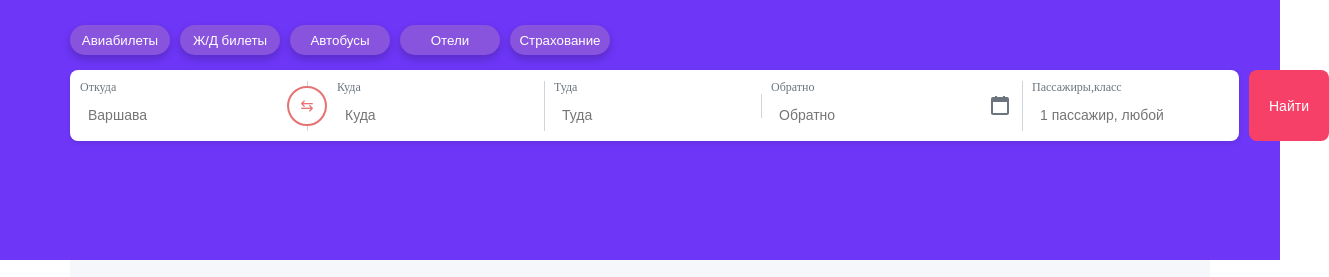
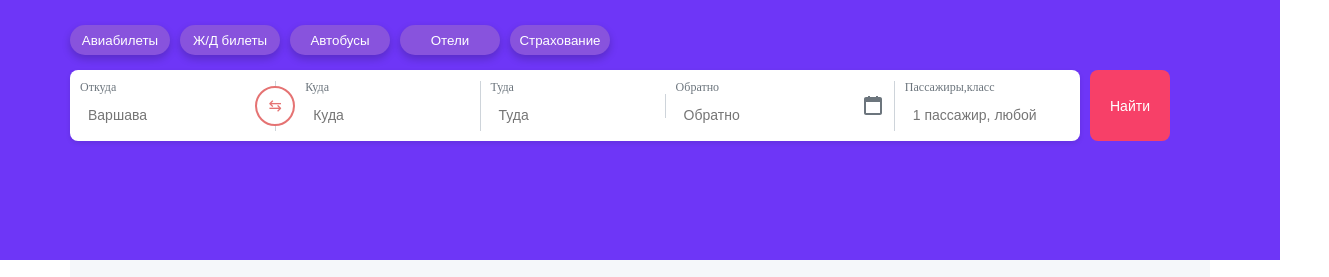
Before and after one commit to eviltech/html, a plain HTML site: page index.html in a window 1280 px wide. Shown: the part 140-417 px from the top of the page, 1329 px wide, since content can reach past the window. Drawn offline with Linux system fonts and the light colour scheme.

Commit message:
rework section main

```diff
--- a/css/style.css
+++ b/css/style.css
@@ -94,6 +94,7 @@ ul, li {
     display: flex;
     align-items: stretch;  /* Растягиваем элементы по высоте */
     gap: 10px; /* Отступ между формой и кнопкой */
+    flex-wrap: wrap; /* Разрешаем обтекание элементов */
 }
 
 .search-form {
@@ -105,6 +106,7 @@ ul, li {
     box-shadow: 0 2px 5px rgba(0, 0, 0, 0.1);
     gap: 10px;
     flex-grow: 1; /* Форма будет растягиваться по ширине */
+    max-width: calc(100% - 130px); /* Ограничение ширины формы, чтобы кнопка не выходила */
 }
 
 /* Группы полей ввода */
@@ -232,6 +234,8 @@ ul, li {
     cursor: pointer;
     font-size: 14px;
     transition: background-color 0.3s ease;
+    max-width: 120px; /* Ограничение ширины кнопки */
+    white-space: nowrap; /* Предотвращаем перенос текста */
 }
 
 /* Эффект при наведении на кнопку "Найти" */
```
Also changed, not shown: index.html (line endings or trailing spaces).
